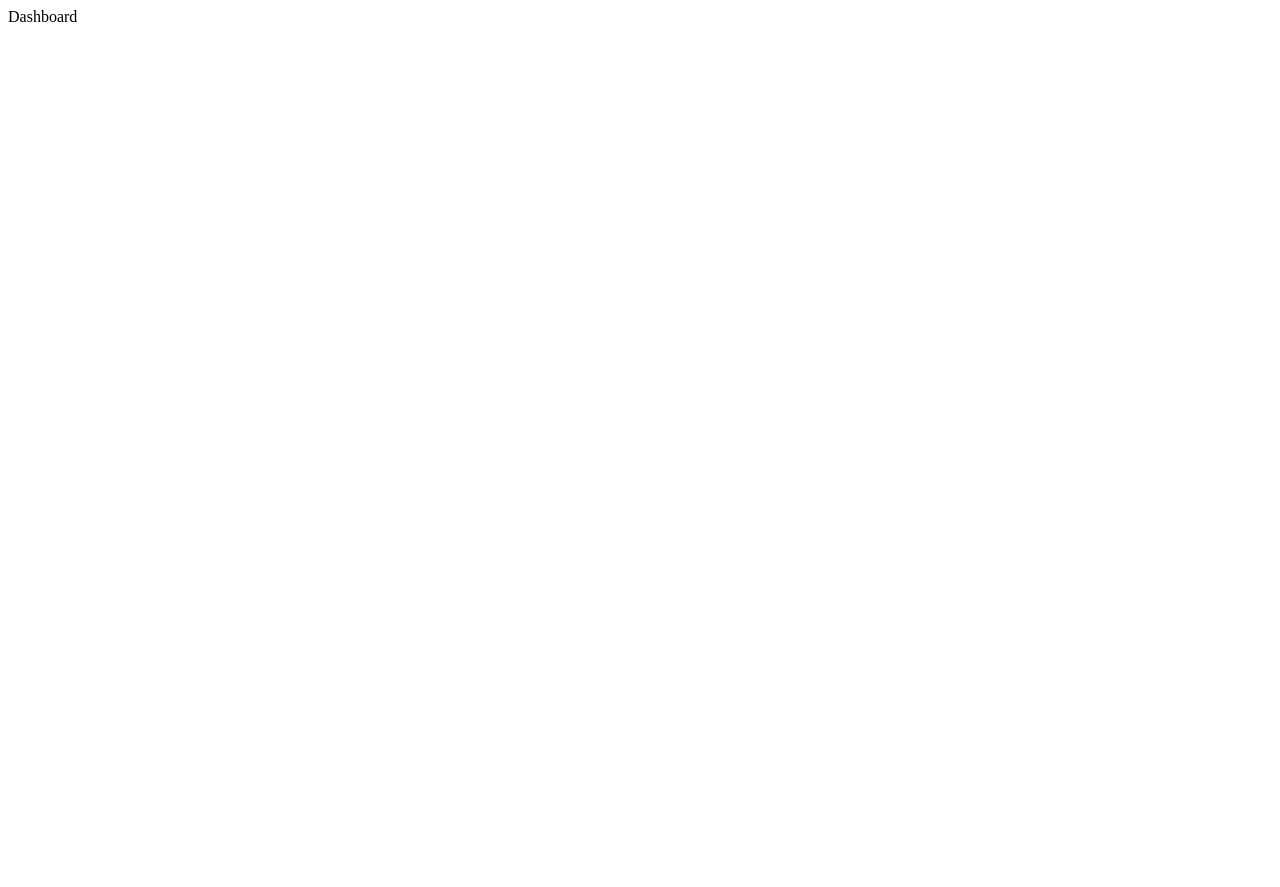
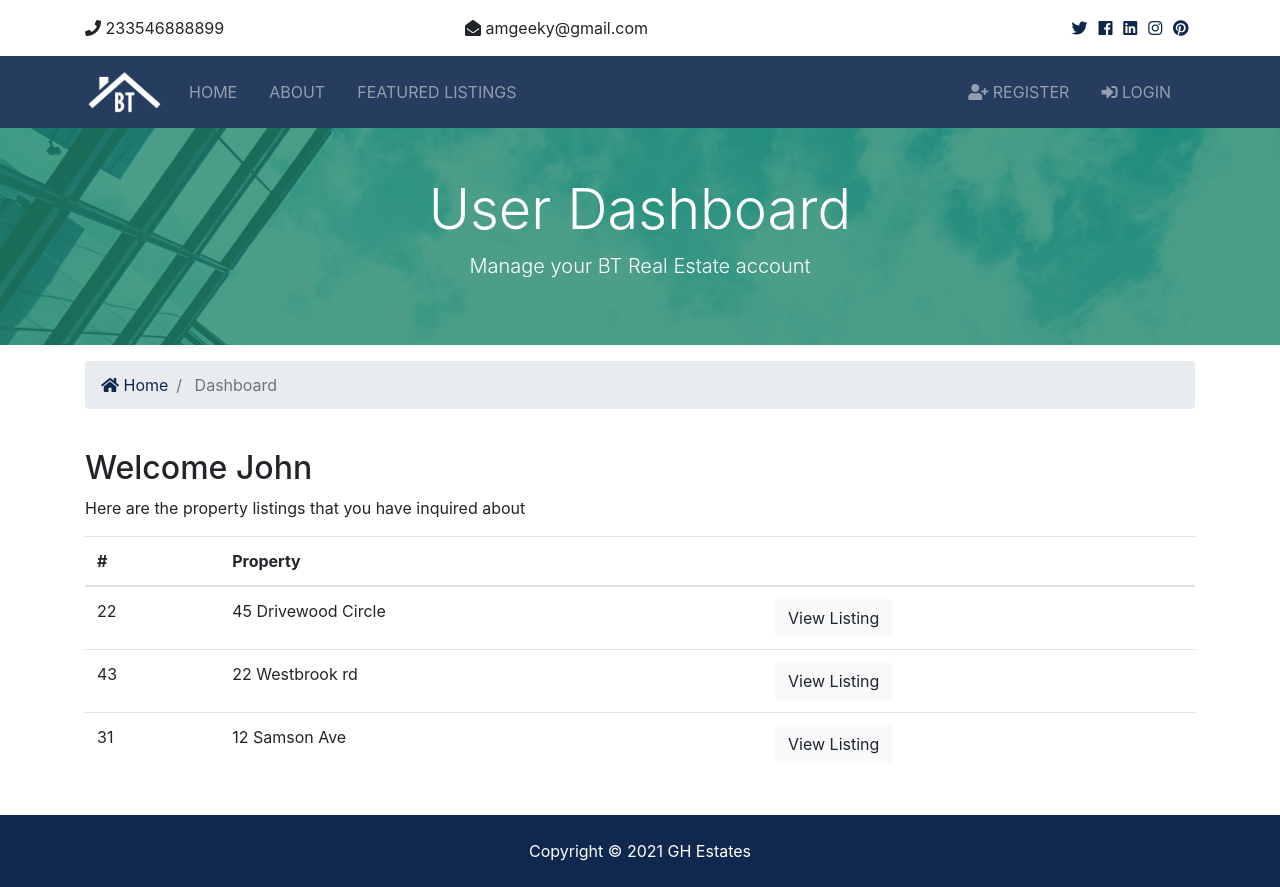
Before and after one commit to linhobs/GhEstates, a Django app: page /accounts/dashboard in a window 1280 px wide. Before the commit the page is almost empty. Before the commit the page ends 22 px from the top, so only its background shows below. Run offline with Django 3.2, Linux system fonts and the light colour scheme; some libraries are stand-ins or nearby versions.

Commit message:
added user authentication and dashboard

```diff
--- a/accounts/views.py
+++ b/accounts/views.py
@@ -1,22 +1,64 @@
 from django.shortcuts import render, redirect
-from django.contrib import messages
+from django.contrib import messages, auth
+from django.contrib.auth.models import User
 
 
 # Create your views here.
 
 def register(request):
     if request.method == 'POST':
-        messages.error(request, 'testing error message')
-        return redirect('register')
+        # get form values
+        first_name = request.POST['first_name']
+        last_name = request.POST['last_name']
+        email = request.POST['email']
+        username = request.POST['username']
+        password = request.POST['password']
+        password2 = request.POST['password2']
+        # check if passwords match
+        if password == password2:
+            #     check if user exists
+            if User.objects.filter(username=username).exists():
+                messages.error(request, f'User with name ${username} already exists')
+                return redirect('register')
+            else:
+                if User.objects.filter(email=email).exists():
+                    messages.error(request, f'User with email ${email} already exists')
+                    return redirect('register')
+                else:
+                    # looks good. let's register this nigga
+                    # the user model has a method create_user that creates a user.
+                    user = User.objects.create_user(username=username, email=email, password=password,
+                                                    first_name=first_name, last_name=last_name)
+                    user.save()
+                    messages.success(request, 'Registration successful, you can login now')
+                    return redirect('login')
+                    # let's log the damn user in automatically
+                    # auth.login(request, user)
+                    # messages.success('You are now logged in ')
+
+        else:
+            messages.error(request, 'passwords do not match')
+            return redirect('register')
+
     else:
         return render(request, 'accounts/register.html')
 
 
 def login(request):
     if request.method == 'POST':
-        #     login logic
-        messages.error(request, 'testing error message')
-        return redirect('login')
+        # login logic
+        username = request.POST['username']
+        password = request.POST['password']
+        # authenticate user
+        user = auth.authenticate(request, username=username, password=password)
+        if user is not None:
+            # login user (note the difference between authenticate and login)
+            auth.login(request, user)
+            messages.success(request, 'Login successful')
+            return redirect('dashboard')
+        else:
+            messages.error(request, 'Invalid credentials')
+            return redirect('login')
     else:
         return render(request, 'accounts/login.html')
 
@@ -26,4 +68,10 @@ def dashboard(request):
 
 
 def logout(request):
-    return redirect('index')
+    if request.method == 'POST':
+        # auth logout
+        auth.logout(request)
+        messages.success(request, 'Logout successful')
+        return  redirect('index')
+    else:
+        return redirect('index')
--- a/templates/accounts/dashboard.html
+++ b/templates/accounts/dashboard.html
@@ -1,10 +1,71 @@
-<!DOCTYPE html>
-<html lang="en">
-<head>
-    <meta charset="UTF-8">
-    <title>Title</title>
-</head>
-<body>
-Dashboard
-</body>
-</html>
+{% extends 'base.html' %}
+{% block content %}
+    <section id="showcase-inner" class="py-5 text-white">
+    <div class="container">
+      <div class="row text-center">
+        <div class="col-md-12">
+          <h1 class="display-4">User Dashboard</h1>
+          <p class="lead">Manage your BT Real Estate account</p>
+        </div>
+      </div>
+    </div>
+  </section>
+
+  <!-- Breadcrumb -->
+  <section id="bc" class="mt-3">
+    <div class="container">
+      <nav aria-label="breadcrumb">
+        <ol class="breadcrumb">
+          <li class="breadcrumb-item">
+            <a href="{% url 'index' %}">
+              <i class="fas fa-home"></i> Home</a>
+          </li>
+          <li class="breadcrumb-item active"> Dashboard</li>
+        </ol>
+      </nav>
+    </div>
+  </section>
+
+  <section id="dashboard" class="py-4">
+    <div class="container">
+      <div class="row">
+        <div class="col-md-12">
+          <h2>Welcome John</h2>
+          <p>Here are the property listings that you have inquired about</p>
+          <table class="table">
+            <thead>
+              <tr>
+                <th scope="col">#</th>
+                <th scope="col">Property</th>
+                <th></th>
+              </tr>
+            </thead>
+            <tbody>
+              <tr>
+                <td>22</td>
+                <td>45 Drivewood Circle</td>
+                <td>
+                  <a class="btn btn-light" href="#">View Listing</a>
+                </td>
+              </tr>
+              <tr>
+                <td>43</td>
+                <td>22 Westbrook rd</td>
+                <td>
+                  <a class="btn btn-light" href="#">View Listing</a>
+                </td>
+              </tr>
+              <tr>
+                <td>31</td>
+                <td>12 Samson Ave</td>
+                <td>
+                  <a class="btn btn-light" href="#">View Listing</a>
+                </td>
+              </tr>
+            </tbody>
+          </table>
+        </div>
+      </div>
+    </div>
+  </section>
+{% endblock %}
--- a/templates/base.html
+++ b/templates/base.html
@@ -84,6 +84,29 @@
             </ul>
 
             <ul class="navbar-nav ml-auto">
+                {% if user.is_authenticated %}
+                    <li {% if 'dashboard' in request.path %}
+                        class="nav-item active mr-3"
+                    {% else %}
+                        class="nav-item  mr-3"
+                    {% endif %}>
+                        <a class="nav-link" href="{% url 'dashboard' %}">
+                            <i class=""></i> Welcome {{ user.username }} (Dashboard)</a>
+                    </li>
+                    <li class="nav-item mr-3">
+                    <a href="javascript:{document.getElementById('logout').submit()}" class="nav-link">
+                        <i class="fas fa-sign-out-alt">
+
+                        </i> Logout
+                    </a>
+                    <form action="{% url 'logout' %}" method="Post" id="logout">
+                        {% csrf_token %}
+                        <input type="hidden">
+
+                    </form>
+
+                    </li>
+                {% else %}
                     <li {% if 'register' in request.path %}
                         class="nav-item active mr-3"
                     {% else %}
@@ -102,6 +125,8 @@
 
                             Login</a>
                     </li>
+                {% endif %}
+
             </ul>
         </div>
     </div>
--- a/templates/pages/index.html
+++ b/templates/pages/index.html
@@ -62,7 +62,9 @@
       </div>
     </div>
   </section>
-
+{#flash messages#}
+    <br>
+    {% include 'partials/_alerts.html' %}
   <!-- Listings -->
   <section id="listings" class="py-5">
     <div class="container">
--- a/templates/partials/_alerts.html
+++ b/templates/partials/_alerts.html
@@ -7,9 +7,9 @@
                 </button>
                 <strong>
                     {% if message.level == DEFAULT_MESSAGE_LEVEL.ERROR %}
-                        Error
+                        Error:
                     {% else %}
-                        {{ message.tags |title }}
+                        {{ message.tags | title }}
                     {% endif %}
                 </strong>
                 {{ message }}
```
Lines whose indentation alone changed are shown as unchanged.
